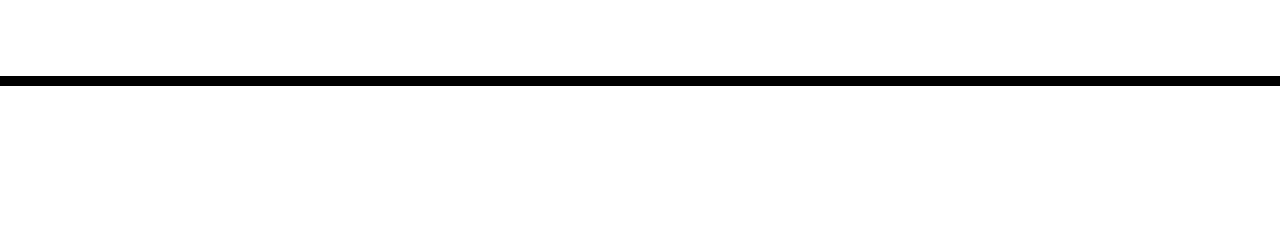
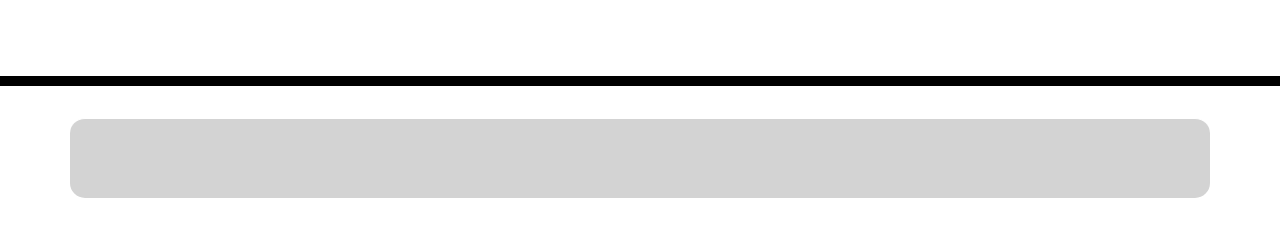
Before and after one commit to ThomasPlunkett/work_day_scheduler_05_Third-Party_APIs_HW, a plain HTML site: page index.html in a window 1280 px wide. Shown: the part 182-418 px from the top of the page. Drawn offline with nearby package versions, Linux system fonts and the light colour scheme.

Commit message:
to create my default timeblocks using the css element past to make rows visible

```diff
--- a/index.html
+++ b/index.html
@@ -30,7 +30,7 @@
     </header>
     <div class="container" id="calendar">
       <!-- Timeblocks go here -->
-      <div class="time-block row"></div>
+      <div class="time-block row past"></div>
     </div>
 
     <script src="https://cdnjs.cloudflare.com/ajax/libs/jquery/3.2.1/jquery.min.js"></script>
```
